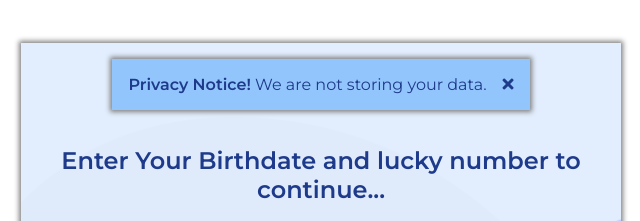
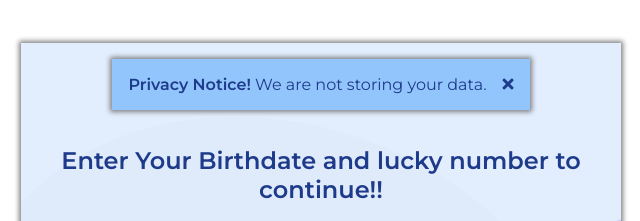
Before and after one commit to Ansh00/Is-your-birthday-lucky-vanellajs, a plain HTML site: page index.html in a window 1280 px wide. Shown: the part 932-1153 px from the top of the page, 319-959 px from the left. Drawn offline with Linux system fonts and the light colour scheme.

Commit message:
Update index.html

```diff
--- a/index.html
+++ b/index.html
@@ -40,7 +40,7 @@
                             <i style="pointer-events: none;" class="fas fa-times"></i>
                         </div>
                     </div>
-                    <h2>Enter Your Birthdate and lucky number to continue...</h2>
+                    <h2>Enter Your Birthdate and lucky number to continue!!</h2>
                     <form id="form">
                         <label class="label" for="datePicker">
                             Select your Birth date:
```
